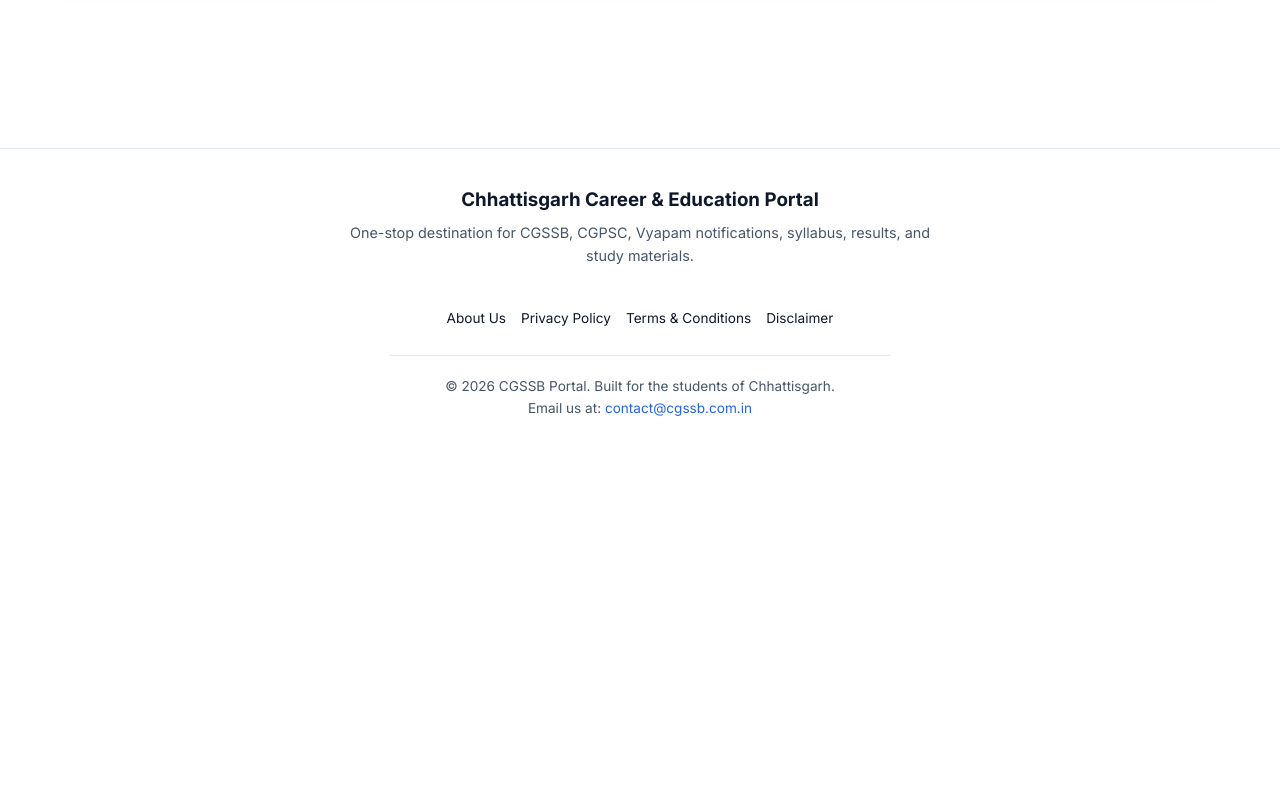
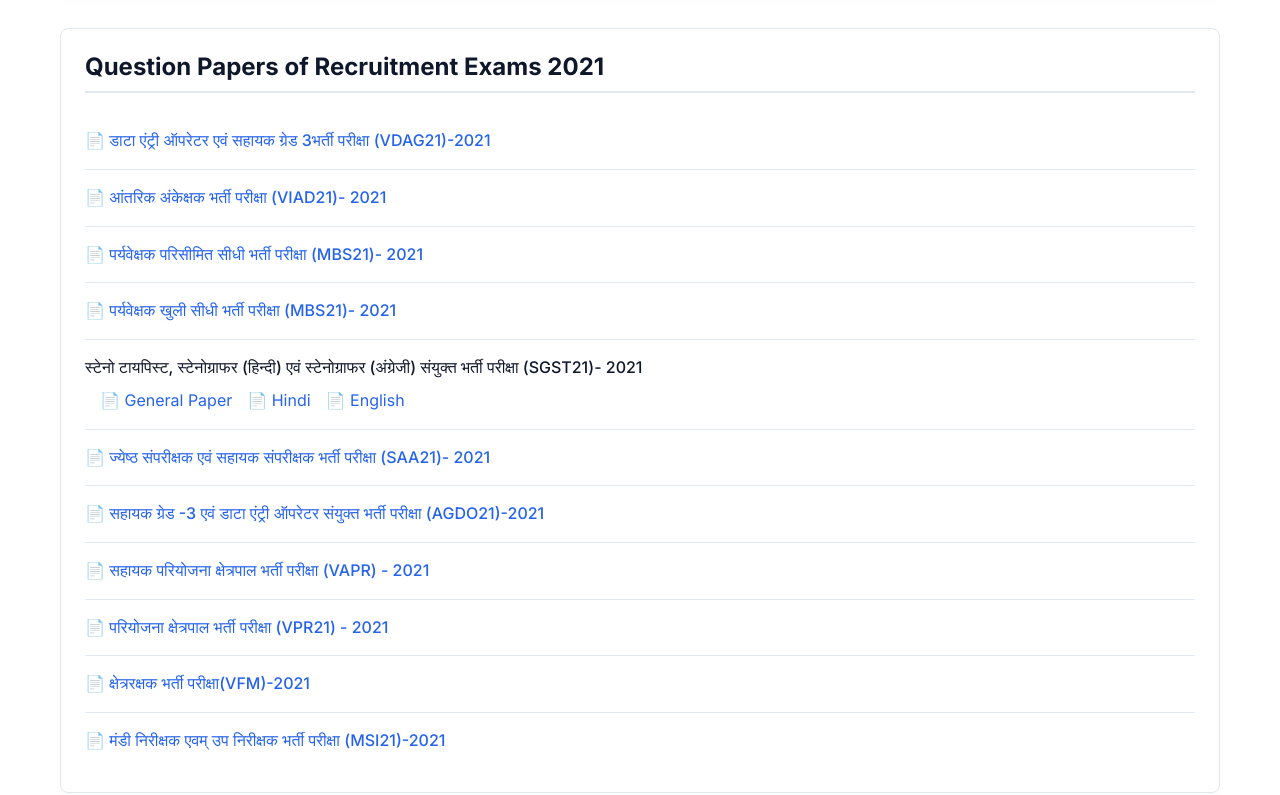
Before and after one commit to yuvpra1/cg, a Next.js app: page /previous-paper in a window 1280 px wide. Shown: the part 2286-3081 px from the top of the page. Before the commit the page ends 2725 px from the top, so only its background shows below. Built offline with nearby package versions, Linux system fonts and the light colour scheme.

Commit message:
Add 2021 question papers to previous papers page

```diff
--- a/app/previous-paper/page.tsx
+++ b/app/previous-paper/page.tsx
@@ -231,6 +231,84 @@
           </li>
         </ul>
       </div>
+      <div className="card" style={{ marginBottom: '30px' }}>
+        <h2 style={{ fontSize: '1.5rem', marginBottom: '20px', borderBottom: '2px solid var(--border-color)', paddingBottom: '10px' }}>
+          Question Papers of Recruitment Exams 2021
+        </h2>
+
+        <ul style={{ listStyle: 'none', padding: 0, margin: 0 }}>
+          <li style={{ padding: '15px 0', borderBottom: '1px solid var(--border-color)' }}>
+            <a href="https://vyapamcg.cgstate.gov.in/uploads/pdfs/eda06aa8-dbdc-4351-b298-3d7054ef5738.pdf" target="_blank" rel="noopener noreferrer" style={{ color: 'var(--color-primary)', fontWeight: '500', textDecoration: 'none' }}>
+              📄 डाटा एंट्री ऑपरेटर एवं सहायक ग्रेड 3भर्ती परीक्षा (VDAG21)-2021
+            </a>
+          </li>
+
+          <li style={{ padding: '15px 0', borderBottom: '1px solid var(--border-color)' }}>
+            <a href="https://vyapamcg.cgstate.gov.in/uploads/pdfs/73079d19-3034-4d01-8227-f6ad51040fc4.pdf" target="_blank" rel="noopener noreferrer" style={{ color: 'var(--color-primary)', fontWeight: '500', textDecoration: 'none' }}>
+              📄 आंतरिक अंकेक्षक भर्ती परीक्षा (VIAD21)- 2021
+            </a>
+          </li>
+
+          <li style={{ padding: '15px 0', borderBottom: '1px solid var(--border-color)' }}>
+            <a href="https://vyapamcg.cgstate.gov.in/uploads/pdfs/69ae1ac1-90fd-4ece-873a-76146c7cccac.pdf" target="_blank" rel="noopener noreferrer" style={{ color: 'var(--color-primary)', fontWeight: '500', textDecoration: 'none' }}>
+              📄 पर्यवेक्षक परिसीमित सीधी भर्ती परीक्षा (MBS21)- 2021
+            </a>
+          </li>
+
+          <li style={{ padding: '15px 0', borderBottom: '1px solid var(--border-color)' }}>
+            <a href="https://vyapamcg.cgstate.gov.in/uploads/pdfs/b20164e8-c9f9-45cf-9380-389b8caa296b.pdf" target="_blank" rel="noopener noreferrer" style={{ color: 'var(--color-primary)', fontWeight: '500', textDecoration: 'none' }}>
+              📄 पर्यवेक्षक खुली सीधी भर्ती परीक्षा (MBS21)- 2021
+            </a>
+          </li>
+
+          <li style={{ padding: '15px 0', borderBottom: '1px solid var(--border-color)' }}>
+            <div style={{ fontWeight: '500', color: 'var(--text-main)', marginBottom: '8px' }}>
+              स्टेनो टायपिस्ट, स्टेनोग्राफर (हिन्दी) एवं स्टेनोग्राफर (अंग्रेजी) संयुक्त भर्ती परीक्षा (SGST21)- 2021
+            </div>
+            <div style={{ display: 'flex', gap: '15px', paddingLeft: '15px', flexWrap: 'wrap' }}>
+              <a href="https://vyapamcg.cgstate.gov.in/uploads/pdfs/e75cf881-5952-49ac-8f27-2924a8e10b2c.pdf" target="_blank" rel="noopener noreferrer" style={{ color: 'var(--color-primary)', textDecoration: 'none' }}>📄 General Paper</a>
+              <a href="https://vyapamcg.cgstate.gov.in/uploads/pdfs/6fc1a2a7-c73d-4e1e-a6d7-72538071111f.pdf" target="_blank" rel="noopener noreferrer" style={{ color: 'var(--color-primary)', textDecoration: 'none' }}>📄 Hindi</a>
+              <a href="https://vyapamcg.cgstate.gov.in/uploads/pdfs/f12365d9-c0eb-4cbc-af17-ca317de17ee6.pdf" target="_blank" rel="noopener noreferrer" style={{ color: 'var(--color-primary)', textDecoration: 'none' }}>📄 English</a>
+            </div>
+          </li>
+
+          <li style={{ padding: '15px 0', borderBottom: '1px solid var(--border-color)' }}>
+            <a href="https://vyapamcg.cgstate.gov.in/uploads/pdfs/430a0737-0a53-440e-b8cf-fecb046fbfd8.pdf" target="_blank" rel="noopener noreferrer" style={{ color: 'var(--color-primary)', fontWeight: '500', textDecoration: 'none' }}>
+              📄 ज्येष्ठ संपरीक्षक एवं सहायक संपरीक्षक भर्ती परीक्षा (SAA21)- 2021
+            </a>
+          </li>
+
+          <li style={{ padding: '15px 0', borderBottom: '1px solid var(--border-color)' }}>
+            <a href="https://vyapamcg.cgstate.gov.in/uploads/pdfs/7b2df354-6f7c-4755-972c-a5bac58601ce.pdf" target="_blank" rel="noopener noreferrer" style={{ color: 'var(--color-primary)', fontWeight: '500', textDecoration: 'none' }}>
+              📄 सहायक ग्रेड -3 एवं डाटा एंट्री ऑपरेटर संयुक्त भर्ती परीक्षा (AGDO21)-2021
+            </a>
+          </li>
+
+          <li style={{ padding: '15px 0', borderBottom: '1px solid var(--border-color)' }}>
+            <a href="https://vyapamcg.cgstate.gov.in/uploads/pdfs/d8f9c85d-5390-46bc-8daa-14e7c03c5b9f.pdf" target="_blank" rel="noopener noreferrer" style={{ color: 'var(--color-primary)', fontWeight: '500', textDecoration: 'none' }}>
+              📄 सहायक परियोजना क्षेत्रपाल भर्ती परीक्षा (VAPR) - 2021
+            </a>
+          </li>
+
+          <li style={{ padding: '15px 0', borderBottom: '1px solid var(--border-color)' }}>
+            <a href="https://vyapamcg.cgstate.gov.in/uploads/pdfs/552ff070-9eb1-4515-8bf5-2d4fc3d17a30.pdf" target="_blank" rel="noopener noreferrer" style={{ color: 'var(--color-primary)', fontWeight: '500', textDecoration: 'none' }}>
+              📄 परियोजना क्षेत्रपाल भर्ती परीक्षा (VPR21) - 2021
+            </a>
+          </li>
+
+          <li style={{ padding: '15px 0', borderBottom: '1px solid var(--border-color)' }}>
+            <a href="https://vyapamcg.cgstate.gov.in/uploads/pdfs/1b99b704-5b36-4d49-bd02-cd6f397383cd.pdf" target="_blank" rel="noopener noreferrer" style={{ color: 'var(--color-primary)', fontWeight: '500', textDecoration: 'none' }}>
+              📄 क्षेत्ररक्षक भर्ती परीक्षा(VFM)-2021
+            </a>
+          </li>
+
+          <li style={{ padding: '15px 0' }}>
+            <a href="https://vyapamcg.cgstate.gov.in/uploads/pdfs/87d0cb79-52f3-43af-85e1-aedf9c751948.pdf" target="_blank" rel="noopener noreferrer" style={{ color: 'var(--color-primary)', fontWeight: '500', textDecoration: 'none' }}>
+              📄 मंडी निरीक्षक एवम् उप निरीक्षक भर्ती परीक्षा (MSI21)-2021
+            </a>
+          </li>
+        </ul>
+      </div>
     </div>
   );
 }
```
